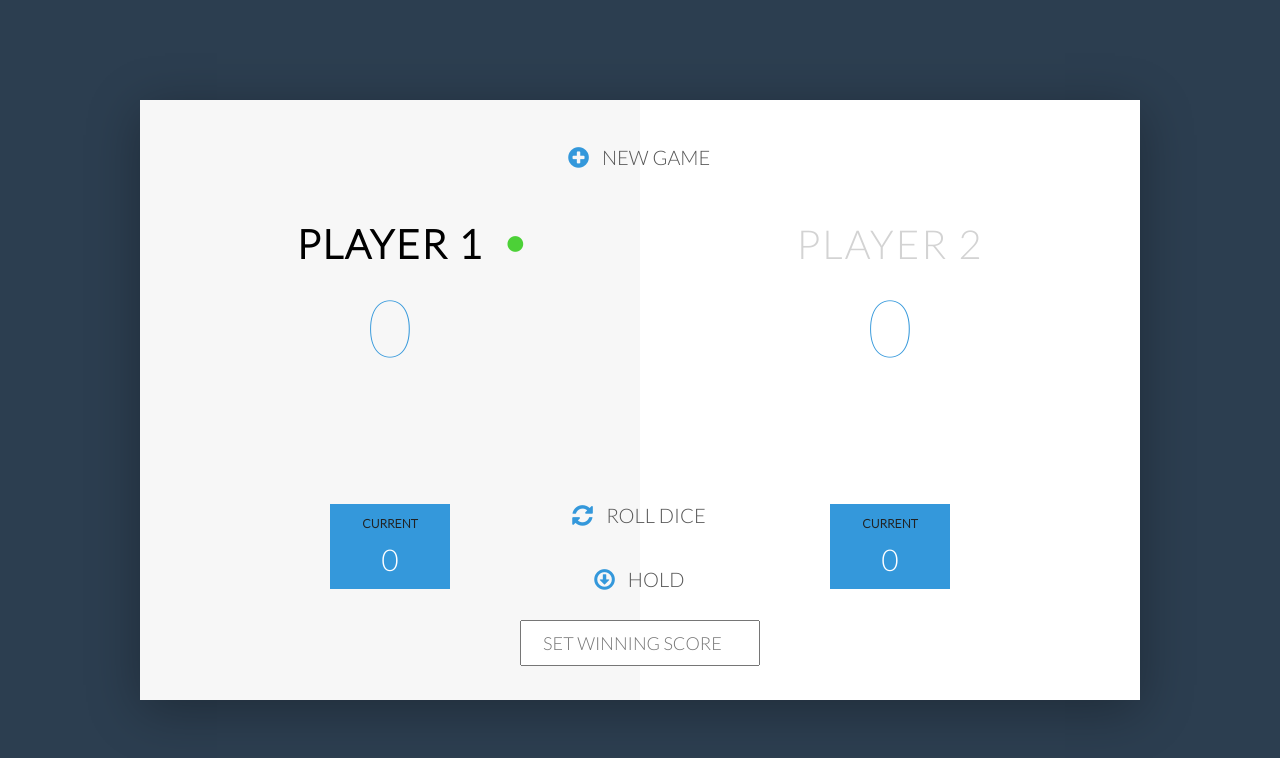
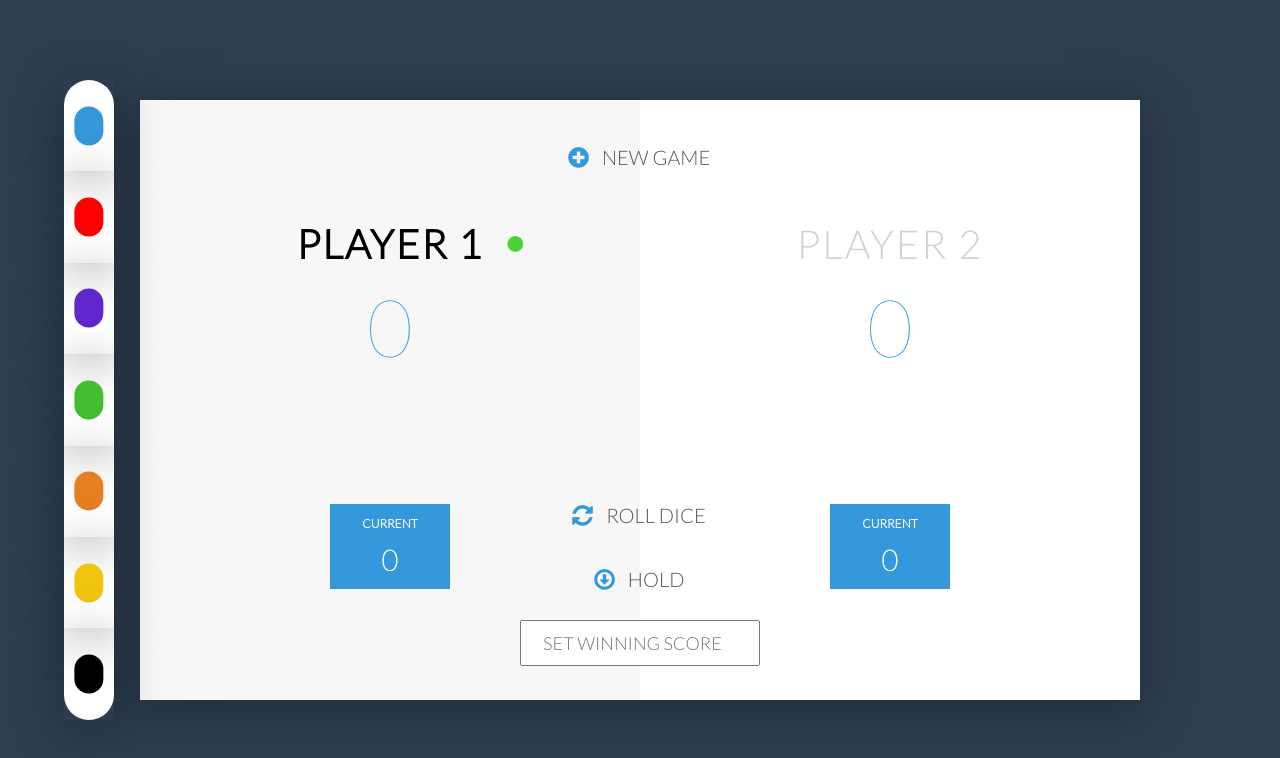
Before and after one commit to AshwinkumarPillai/Pig_Game, a plain HTML site: page index.html in a window 1280 px wide. Drawn offline with nearby package versions, Linux system fonts and the light colour scheme.

Commit message:
Theme Selection added

```diff
--- a/app.js
+++ b/app.js
@@ -1,5 +1,5 @@
 let scores, roundScore, activePlayer, isplaying;
-
+let themes = ["#3498db", "red", "#5f27cd", "#44bd32", "#e67e22", "#f1c40f", "black"];
 init();
 
 function init() {
@@ -64,3 +64,7 @@ function nextPlayer() {
 }
 
 document.querySelector(".btn-new").addEventListener("click", init);
+
+function changeTheme(index) {
+  document.documentElement.style.setProperty("--main-color", themes[index]);
+}
--- a/index.html
+++ b/index.html
@@ -3,7 +3,6 @@
     <head>
         <meta charset="UTF-8">
         <link href="https://fonts.googleapis.com/css?family=Lato:100,300,600" rel="stylesheet" type="text/css">
-        <link href="http://code.ionicframework.com/ionicons/2.0.1/css/ionicons.min.css" rel="stylesheet" type="text/css">
         <link rel="stylesheet" href="https://cdnjs.cloudflare.com/ajax/libs/font-awesome/4.7.0/css/font-awesome.min.css">
         <link type="text/css" rel="stylesheet" href="style.css">
 
@@ -39,6 +38,30 @@
             <img src="./assets/dice-5.png" alt="Dice" class="dice">
         </div>
 
+        <div class="theme_settings">
+            <div class="theme_color">
+                <span class="inner_span color-1"  onclick="changeTheme(this.getAttribute('data-color-val'))" data-color-val="0">1</span>
+            </div>
+            <div class="theme_color">
+                <span class="inner_span color-2"  onclick="changeTheme(this.getAttribute('data-color-val'))" data-color-val="1">1</span>
+            </div>
+            <div class="theme_color">
+                <span class="inner_span color-3"  onclick="changeTheme(this.getAttribute('data-color-val'))" data-color-val="2">1</span>
+            </div>
+            <div class="theme_color">
+                <span class="inner_span color-4"  onclick="changeTheme(this.getAttribute('data-color-val'))" data-color-val="3">1</span>
+            </div>
+            <div class="theme_color">
+                <span class="inner_span color-5"  onclick="changeTheme(this.getAttribute('data-color-val'))" data-color-val="4">1</span>
+            </div>
+            <div class="theme_color">
+                <span class="inner_span color-6"  onclick="changeTheme(this.getAttribute('data-color-val'))" data-color-val="5">1</span>
+            </div>
+            <div class="theme_color">
+                <span class="inner_span color-7"  onclick="changeTheme(this.getAttribute('data-color-val'))" data-color-val="6">1</span>
+            </div>
+        </div>
+
         <script src="app.js"></script>
     </body>
 </html>
--- a/style.css
+++ b/style.css
@@ -1,3 +1,71 @@
+/* ------------------------ Themes ----------------------------*/
+:root {
+  --main-color: #3498db;
+}
+
+.theme_settings {
+  background: white;
+  position: absolute;
+  top: 10%;
+  left: 5%;
+  width: 50px;
+  border-radius: 50px;
+  height: 80vh;
+  color: transparent;
+}
+
+.theme_color {
+  padding: 7px;
+  color: transparent;
+  height: 14.28%;
+  position: relative;
+  box-shadow: 0px 10px 50px rgba(0, 0, 0, 0.3);
+}
+
+.inner_span {
+  position: absolute;
+  top: 50%;
+  left: 50%;
+  transform: translate(-50%, -50%);
+  padding: 10px;
+  border-radius: 40px;
+  cursor: pointer;
+  transition: 0.3s;
+}
+
+.inner_span:hover {
+  transform: translate(-50%, -50%) scale(1.02);
+  border: 3px solid black;
+}
+
+.color-1 {
+  background: #3498db;
+}
+
+.color-2 {
+  background: red;
+}
+
+.color-3 {
+  background: #5f27cd;
+}
+
+.color-4 {
+  background: #44bd32;
+}
+
+.color-5 {
+  background: #e67e22;
+}
+
+.color-6 {
+  background: #f1c40f;
+}
+
+.color-7 {
+  background: black;
+}
+
 /* ------------------------ Global --------------------------- */
 
 * {
@@ -55,14 +123,16 @@ body {
   margin-bottom: 10px;
   position: relative;
   color: lightgrey;
+  cursor: default;
 }
 
 .player-score {
   text-align: center;
   font-size: 80px;
   font-weight: 200;
-  color: #3498db;
+  color: var(--main-color);
   margin-bottom: 130px;
+  cursor: default;
 }
 
 .active {
@@ -83,12 +153,13 @@ body {
 }
 
 .player-current-box {
-  background-color: #3498db;
+  background-color: var(--main-color);
   color: #fff;
   width: 40%;
   margin: 0 auto;
   padding: 12px;
   text-align: center;
+  cursor: default;
 }
 
 .player-current-label {
@@ -96,7 +167,7 @@ body {
   margin-bottom: 10px;
   font-size: 12px;
   font-weight: bold;
-  color: #222;
+  color: white;
 }
 
 .player-current-score {
@@ -131,7 +202,7 @@ button:focus {
 }
 
 i {
-  color: #3498db;
+  color: var(--main-color);
   display: inline-block;
   margin-right: 15px;
   font-size: 32px;
```
Also changed, not shown: 1 other file.
